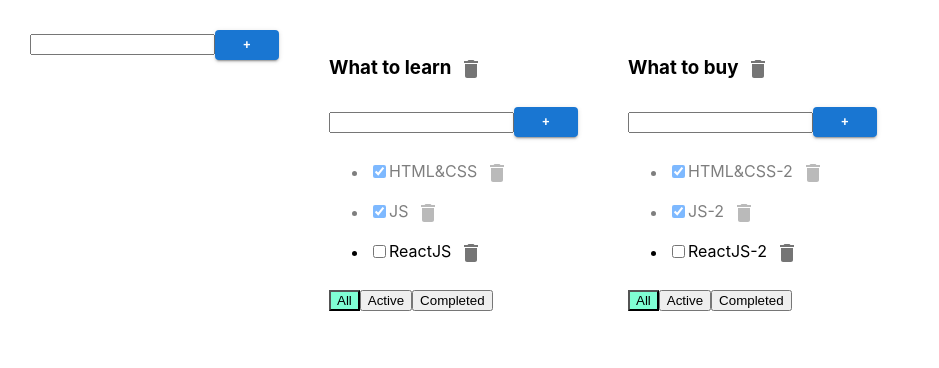
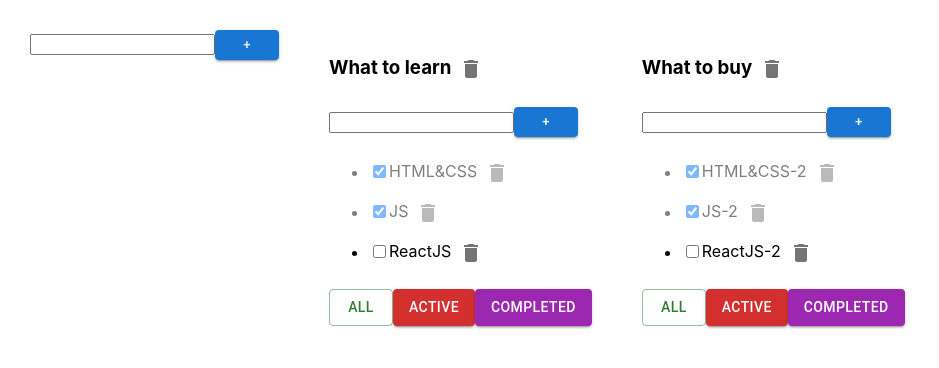
Before and after one commit to andbudha/sandbox, a React (Create React App) app: page / in a window 1280 px wide. Shown: the top 368 px of the page, without its empty margins (0-939 px from the left). Built offline with nearby package versions, Linux system fonts and the light colour scheme.

Commit message:
sandbox updated

```diff
--- a/src/Todolist.tsx
+++ b/src/Todolist.tsx
@@ -4,6 +4,7 @@
 import {TitleChanger} from "./components/TitleChanger";
 import IconButton from '@mui/material/IconButton';
 import {Delete} from "@mui/icons-material";
+import Button from '@mui/material/Button';
 
 
 
@@ -86,14 +87,19 @@
             }
         </ul>
         <div>
+            <Button variant={props.filter === 'all' ? "outlined" : "contained"} color="success" onClick={onAllClickHandler}>All</Button>
+            <Button variant={props.filter === 'active' ? "outlined" : "contained"} color="error" onClick={onActiveClickHandler}>Active</Button>
+            <Button variant={props.filter === 'completed' ? "outlined" : "contained"} color="secondary" onClick={onCompletedClickHandler}>Completed</Button>
 
 
+            {/*
             <button className={props.filter === 'all' ? "active-filter" : ""}
                     onClick={onAllClickHandler}>All</button>
             <button className={props.filter === 'active' ? "active-filter" : ""}
                     onClick={onActiveClickHandler}>Active</button>
             <button className={props.filter === 'completed' ? "active-filter" : ""}
                     onClick={onCompletedClickHandler}>Completed</button>
+                    */}
         </div>
     </div>
 }
```
